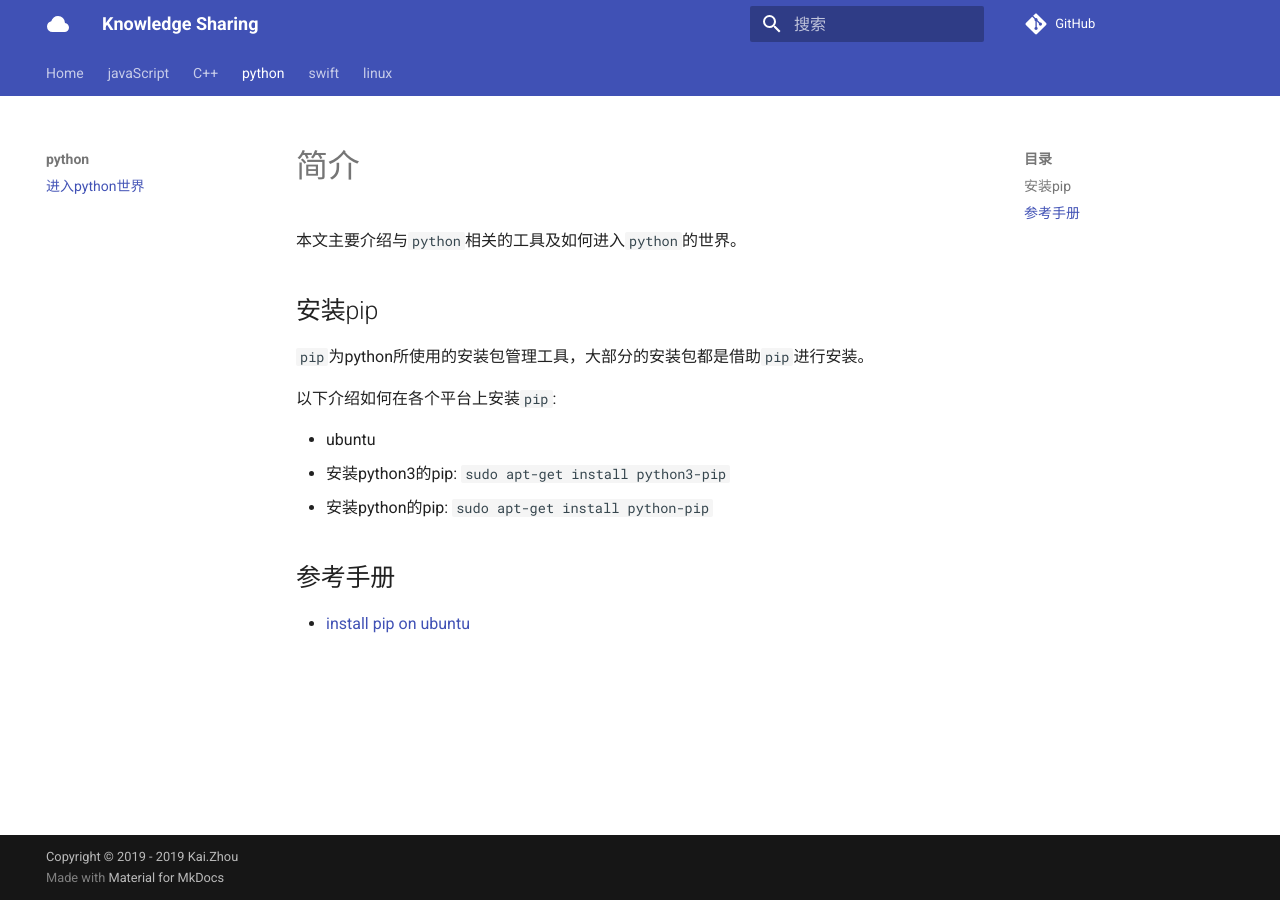
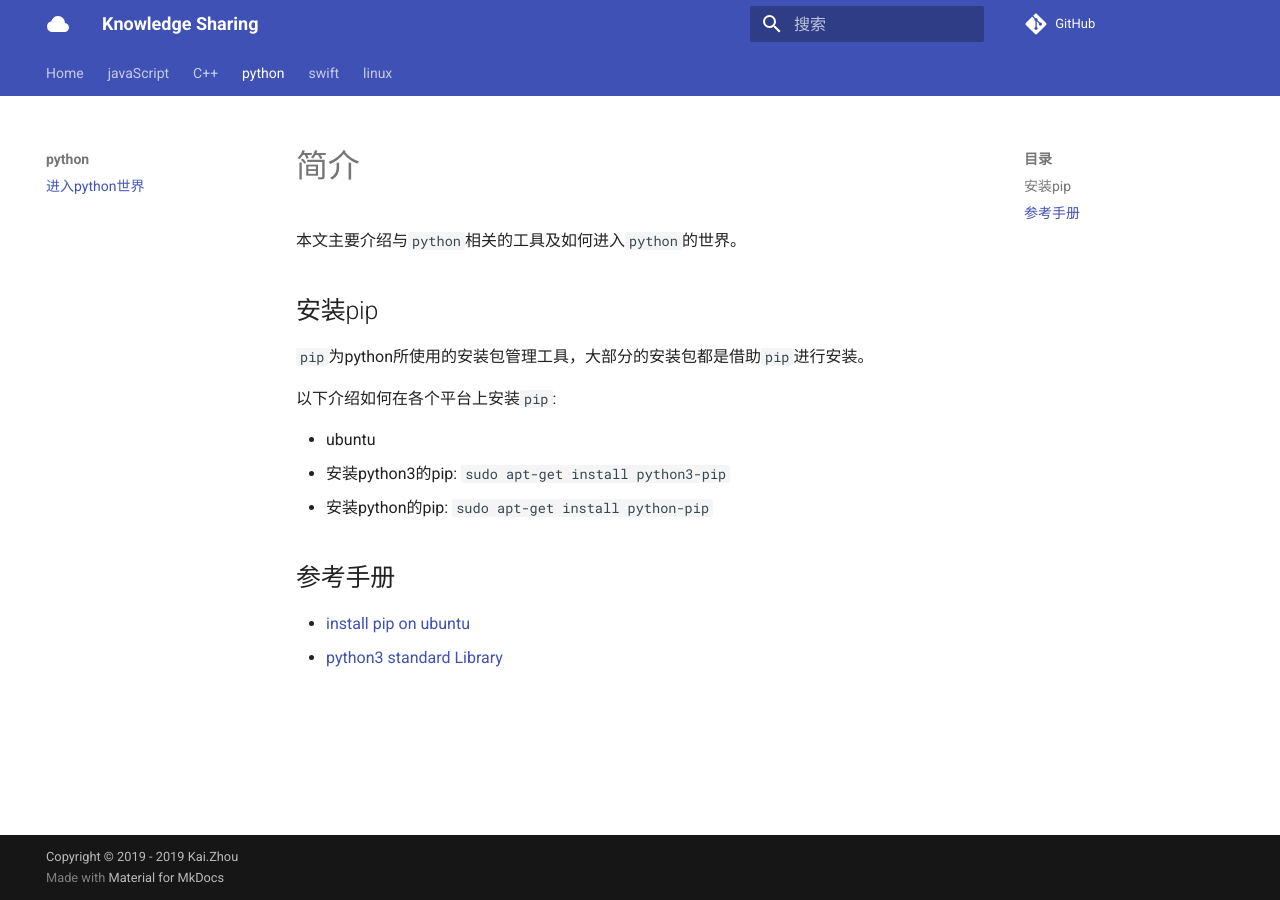
Before and after one commit to zhoukaidev/ks_blog, an MkDocs documentation site: the page built from docs/python/home.md, in a window 1280 px wide. Built offline with MkDocs 1.6.1 and Material for MkDocs 9.7.7, drawn with Linux system fonts in a browser that asks for light colours; comment, search, counter and statistics services are not loaded.

Commit message:
Update home.md in python

```diff
--- a/docs/python/home.md
+++ b/docs/python/home.md
@@ -15,3 +15,4 @@
 ## 参考手册
 
 * [install pip on ubuntu](https://linuxize.com/post/how-to-install-pip-on-ubuntu-18.04/)
+* [python3 standard Library](https://pymotw.com/3/index.html)
```
